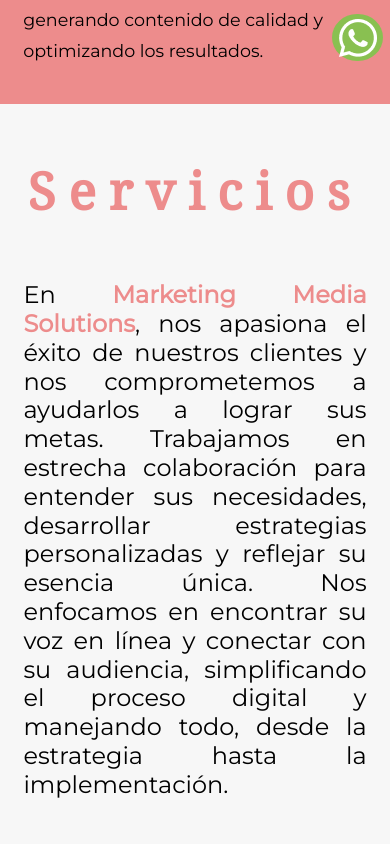
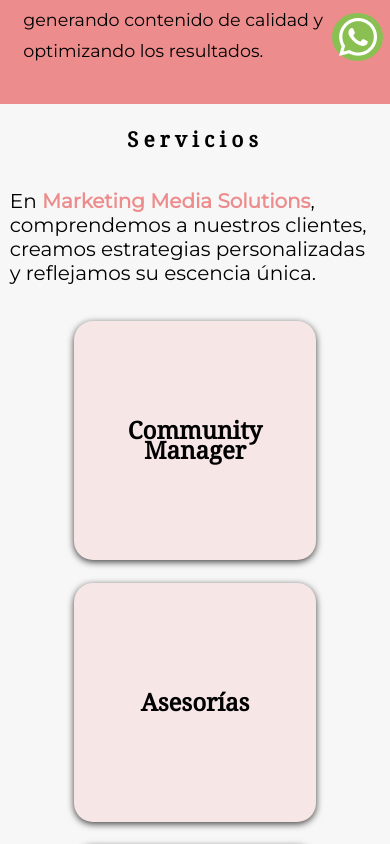
Before and after one commit to JuanjoPais/Marketing-Media-Solutions, a React (Create React App) app: page / in a window 390 px wide. Shown: the part 740-1584 px from the top of the page. Built offline with nearby package versions, Linux system fonts and the light colour scheme.

Commit message:
vista mobile servicios footers y titulo de proyectos

```diff
--- a/src/components/Footer.js
+++ b/src/components/Footer.js
@@ -33,7 +33,8 @@ const Footer = () => {
 							duration={500}
 							style={{cursor: "pointer"}}
 						>
-							<img src={logo} alt="" />
+							<img src={logo} alt="Logo Marketing Media Solutions"
+							className="footer_logo"/>
 						</Link>
 					</section>
 				</div>
@@ -44,21 +45,26 @@ const Footer = () => {
 						target="_blank"
 						rel="noreferrer"
 					>
-						<img src={logoIG} alt="" />
+						<img src={logoIG} alt="Logo Instagram"
+						className="footer_icon" />
 					</a>
 					<a
 						href="https://www.instagram.com/marketingmedia.solutions/"
 						target="_blank"
 						rel="noreferrer"
+
 					>
-						<img src={logoIG} alt="" />
+						<img src={logoIG} alt=""
+						className="footer_icon"/>
 					</a>
 					<a
 						href="https://www.instagram.com/marketingmedia.solutions/"
 						target="_blank"
 						rel="noreferrer"
+
 					>
-						<img src={logoIG} alt="" />
+						<img src={logoIG} alt=""
+						className="footer_icon"/>
 					</a>
 				</section>
 			</div>
--- a/src/components/Servicios.js
+++ b/src/components/Servicios.js
@@ -117,6 +117,11 @@ const Servicios = () => {
 				conectar con su audiencia, simplificando el proceso digital y manejando
 				todo, desde la estrategia hasta la implementación.
 			</p>
+			<p className="servicios_texto2">
+				En <span className="servicios_marca">Marketing Media Solutions</span>,
+				comprendemos a nuestros clientes, creamos estrategias personalizadas y
+				reflejamos su escencia única.
+			</p>
 			<section className="servicios_contenedorRecuadros">
 				<div
 					onMouseOver={handleMouseOverFrame1}
--- a/src/components/styles/App.scss
+++ b/src/components/styles/App.scss
@@ -208,6 +208,9 @@ body::-webkit-scrollbar {
 		text-align: justify;
 		color: #000000;
 		margin-top: -2%;
+	}
+	&_texto2{
+		display: none;
 	}
 	&_marca {
 		color: #ed8c8c;
@@ -567,10 +570,50 @@ body::-webkit-scrollbar {
 			padding-top: 1%;
 		}
 	}
+	.servicios{
+		height: 150vh;
 
-	.proyectos_swiper_container {
-		height: 47rem;
+		&_texto{
+			display: none;
+		}
+		&_texto2{
+			display:block;
+			font-size: 1.25rem;
+			font-family: "Montserrat";
+			padding: 2.5vw;
+			margin-top: -1%;
+		}
+		&_titulo{
+			font-size: 1.3rem;
+			color: #000000;
+		}
+		&_contenedorRecuadros{
+			display: flex;
+			flex-direction: column;
+			justify-content: space-between;
+			align-content: space-around;
+			height: 150vh;
+
+
+		}
+		&_recuadro{
+			margin-bottom: 5%;
+		}
+		&_textoHover{
+			font-size: 0.7rem;
+		}
 	}
+	.proyectos{
+		&_titulo{
+			font-size: 1.3rem;
+			color: #000000;
+		}
+		&__swiper_container {
+			height: 47rem;
+		}
+	}
+
+
 	.swiper-slide {
 		width: 28rem !important;
 		height: 36rem !important;
@@ -579,4 +622,22 @@ body::-webkit-scrollbar {
 		width: 28rem !important;
 		height: 36rem !important;
 	}
+
+	.footer{
+		&_title{
+			font-size: 1.5rem;
+		}
+		&_subtitle{
+			font-size: 0.7rem;
+		}
+		&_logo{
+			width: 20vw;
+		}
+		&_icon{
+			width: 9.5vw;
+		}
+	}
+	.footer2{
+		font-size: 4vw;
+	}
 }
```
